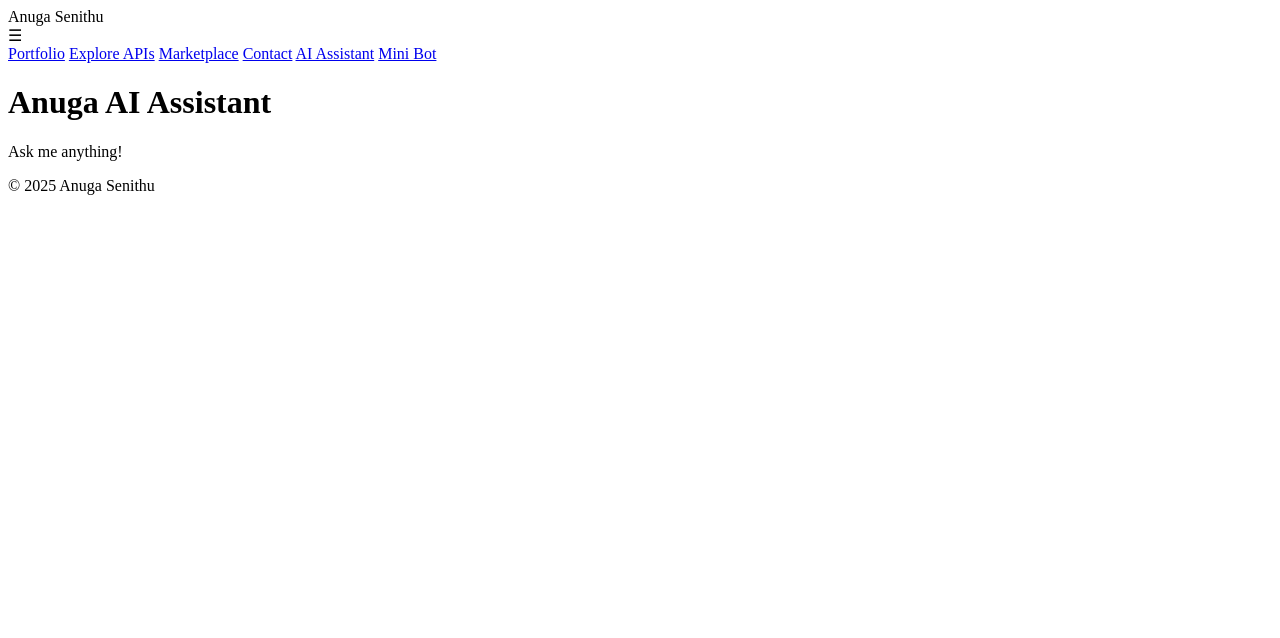
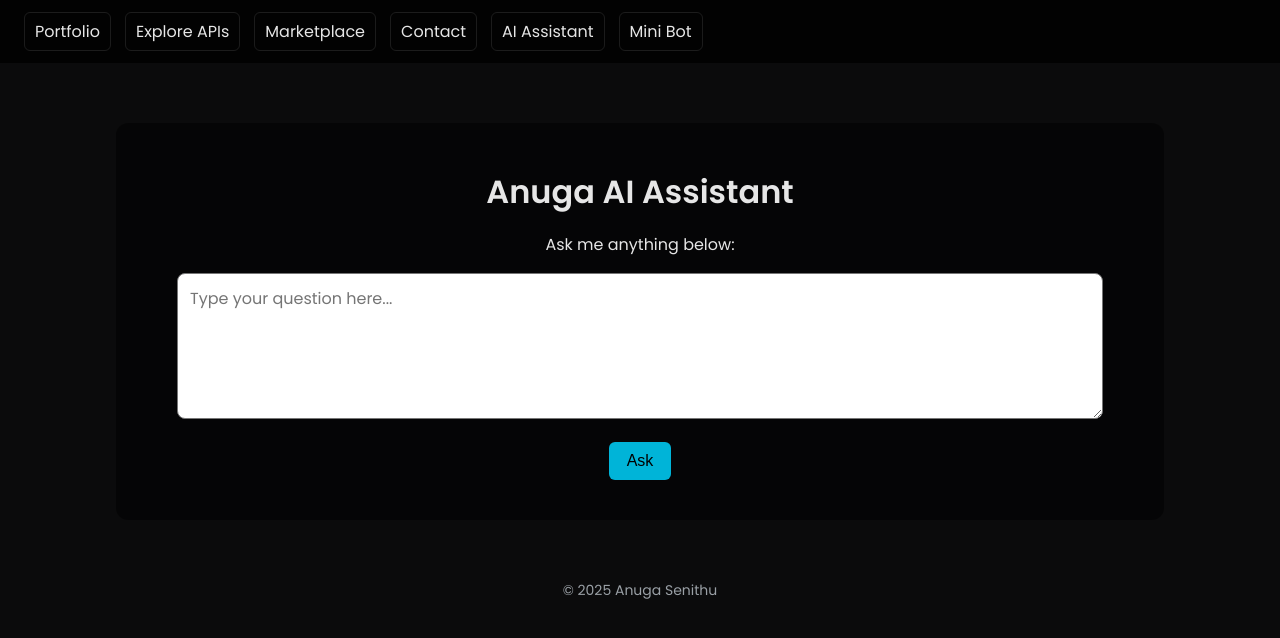
Before and after one commit to cyberxdevsofficial/API-WEB, a website: page public/ai.html in a window 1280 px wide. Drawn offline with Linux system fonts and the light colour scheme.

Commit message:
Update ai.html

```diff
--- a/public/ai.html
+++ b/public/ai.html
@@ -3,13 +3,95 @@
 <head>
 <meta charset="UTF-8">
 <meta name="viewport" content="width=device-width, initial-scale=1.0">
-<title>AI Assistant</title>
-<link rel="stylesheet" href="style.css">
+<title>Anuga AI Assistant</title>
+<link href="https://fonts.googleapis.com/css2?family=Poppins:wght@400;600&display=swap" rel="stylesheet">
+<style>
+body {
+    margin: 0;
+    font-family: 'Poppins', sans-serif;
+    background: #0b0b0c;
+    color: #e6e6e6;
+}
+nav {
+    display: flex;
+    justify-content: space-between;
+    align-items: center;
+    padding: 12px 24px;
+    background: rgba(0,0,0,0.8);
+}
+nav .menu {
+    display: flex;
+    gap: 14px;
+}
+nav .menu a {
+    color: #e6e6e6;
+    text-decoration: none;
+    padding: 6px 10px;
+    border-radius: 6px;
+    border: 1px solid rgba(255,255,255,0.1);
+}
+nav .menu a:hover {
+    background: #00b4d8;
+    color: #000;
+}
+.hamburger {
+    display: none;
+    font-size: 22px;
+    cursor: pointer;
+    color: #e6e6e6;
+}
+@media(max-width:768px){
+    nav .menu {
+        display: none;
+        flex-direction: column;
+        position: absolute;
+        top: 50px;
+        right: 12px;
+        background: rgba(0,0,0,0.9);
+        padding: 12px;
+        border-radius: 8px;
+    }
+    .hamburger { display:block; }
+}
+.container {
+    max-width: 1000px;
+    margin: 60px auto;
+    padding: 24px;
+    text-align: center;
+    background: rgba(0,0,0,0.5);
+    border-radius: 12px;
+}
+h1{font-size:32px; margin-bottom:16px;}
+textarea {
+    width: 90%;
+    height: 120px;
+    border-radius: 8px;
+    padding: 12px;
+    font-family: 'Poppins', sans-serif;
+    font-size: 16px;
+}
+button {
+    padding:10px 18px;
+    border:none;
+    border-radius:6px;
+    background:#00b4d8;
+    color:#000;
+    cursor:pointer;
+    font-size:16px;
+    margin-top:16px;
+}
+button:hover {opacity:0.9;}
+footer{
+    margin-top:40px;
+    font-size:14px;
+    text-align:center;
+    color:#9aa0a6;
+}
+</style>
 </head>
 <body>
 
 <nav>
-  <div class="logo">Anuga Senithu</div>
   <div class="hamburger" onclick="toggleMenu()">☰</div>
   <div class="menu">
     <a href="/">Portfolio</a>
@@ -23,8 +105,11 @@
 
 <div class="container">
 <h1>Anuga AI Assistant</h1>
-<p>Ask me anything!</p>
-<!-- AI Chat interface will be added here -->
+<p>Ask me anything below:</p>
+<textarea id="userInput" placeholder="Type your question here..."></textarea>
+<br>
+<button onclick="askAI()">Ask</button>
+<p id="aiResponse" style="margin-top:16px;"></p>
 </div>
 
 <footer>© 2025 Anuga Senithu</footer>
@@ -34,6 +119,14 @@ function toggleMenu(){
   const menu = document.querySelector('nav .menu');
   menu.style.display = menu.style.display === 'flex' ? 'none' : 'flex';
 }
+
+// Example AI response (replace with OpenAI/Gemini integration)
+function askAI(){
+    const question = document.getElementById('userInput').value.trim();
+    if(!question){ alert('Please type a question'); return; }
+    document.getElementById('aiResponse').innerText = "Anuga AI: I received your question: \"" + question + "\". I am processing it...";
+}
 </script>
+
 </body>
 </html>
```
